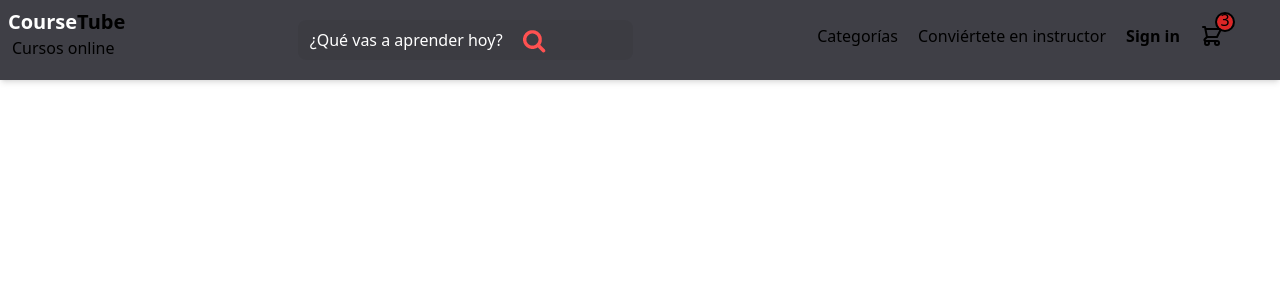
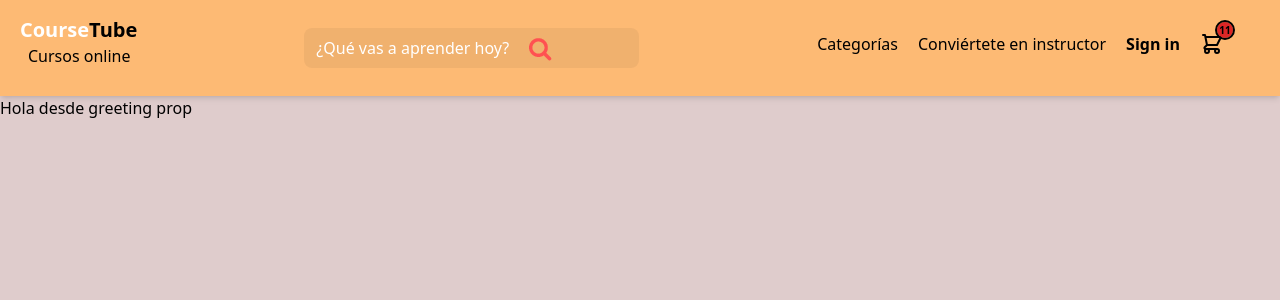
Before and after one commit to Khoderb/course-tube, a React app: page / in a window 1280 px wide. Shown: the top 300 px of the page. Built offline with nearby package versions, Linux system fonts and the light colour scheme; the HTML template or start-up script is replaced by a standard one.

Commit message:
complete: cartWidget+ItemListCont+style

```diff
--- a/src/App.jsx
+++ b/src/App.jsx
@@ -1,10 +1,13 @@
 import Navbar from "./components/Navbar";
-
+import ItemListContainer from "./components/ItemListContainer";
 
 const App = () => {
   return (
     <div>
         <Navbar/>
+        <ItemListContainer
+          greeting="Hola desde greeting prop"
+        />
     </div>
   );
 }
--- a/src/components/CartWidget.jsx
+++ b/src/components/CartWidget.jsx
@@ -2,11 +2,11 @@
 const CartWidget = () => {
     return (
         <>
-            <svg name='Articulos' xmlns="http://www.w3.org/2000/svg" className="h-6 w-6" fill="none" viewBox="0 0 24 24" stroke="currentColor" strokeWidth={2}>
+            <svg xmlns="http://www.w3.org/2000/svg" className="h-6 w-6" fill="none" viewBox="0 0 24 24" stroke="currentColor" strokeWidth={2}>
                 <path strokeLinecap="round" strokeLinejoin="round" d="M3 3h2l.4 2M7 13h10l4-8H5.4M7 13L5.4 5M7 13l-2.293 2.293c-.63.63-.184 1.707.707 1.707H17m0 0a2 2 0 100 4 2 2 0 000-4zm-8 2a2 2 0 11-4 0 2 2 0 014 0z" />
             </svg>
             <div className = "counter bg-red-600 h-1 w-1 relative rounded-xl">
-                3
+                11
             </div>
         </>
     )
--- /dev/null
+++ b/src/components/ItemListContainer.jsx
@@ -0,0 +1,11 @@
+const ItemListContainer = ({greeting}) => {
+
+    return(
+        <>
+            {greeting}
+        </>
+    );
+
+}
+
+export default ItemListContainer;
--- a/src/components/Navbar.jsx
+++ b/src/components/Navbar.jsx
@@ -5,10 +5,10 @@ const Navbar = () => {
 
     return(
         <div>
-            <nav className="flex justify-between bg-zinc-700 h-20 shadow-md w-full">
-                <div>
+            <nav className="flex justify-between pt-2 bg-orange-300 h-24 shadow-md w-full">
+                <div className="ml-3">
                     <h2 className ="pt-2 px-2 font-black text-xl text-white">Course{''}<span className="text-black">Tube</span></h2>
-                    <p className = "px-3">Cursos online</p>
+                    <p className = "px-4">Cursos online </p>
                 </div>
                 <div>
                     <input className="bg-black bg-opacity-5 placeholder-white text-white  outline-0 border-0  mt-5 w-3/4 px-3 h-10 rounded-lg" type="search" id="buscar-input" placeholder="¿Qué vas a aprender hoy?"/>
--- a/src/index.css
+++ b/src/index.css
@@ -2,6 +2,9 @@
 @import "tailwindcss/components";
 @import "tailwindcss/utilities";
 
+body{
+    background-color: rgb(223, 204, 204);
+}
 #buscar-submit{
     background-image: url("./img/lupa.png");
     background-repeat: no-repeat;
@@ -28,5 +31,7 @@ svg:hover{
     height:16px;
     outline: 2px solid #000;
     text-align:center ;
-    line-height: 13.8px;
+    line-height:16px;
+    font-size: 10px;
+    font-weight: bold;
 }
```
Also changed, not shown: src/img/cart.png (deleted).
